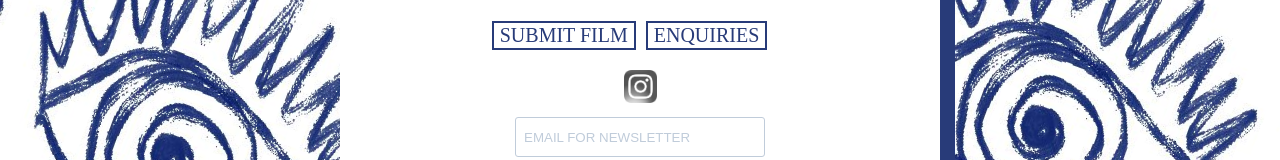
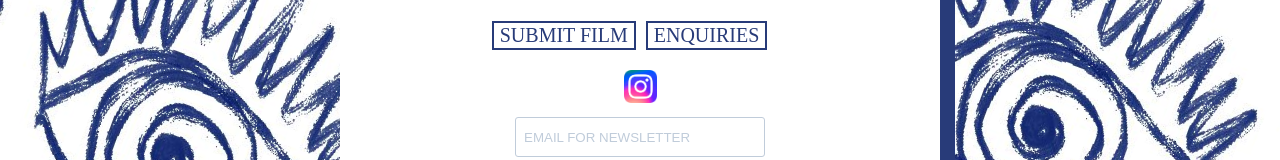
Before and after one commit to King-Mob/ciff-website, a plain HTML site: page index.html in a window 1280 px wide. Shown: the part 322-482 px from the top of the page. Drawn offline with Linux system fonts and the light colour scheme; a script that the page names is missing; a web font is replaced by a local one.

Commit message:
hue rotate instagram

```diff
--- a/styles.css
+++ b/styles.css
@@ -113,7 +113,7 @@ a {
   margin-top: 15px;
   margin-bottom: 10px;
   width: 33px;
-  filter: saturate(0);
+  filter: saturate(2) hue-rotate(302deg);
 }
 
 h3 {
```
